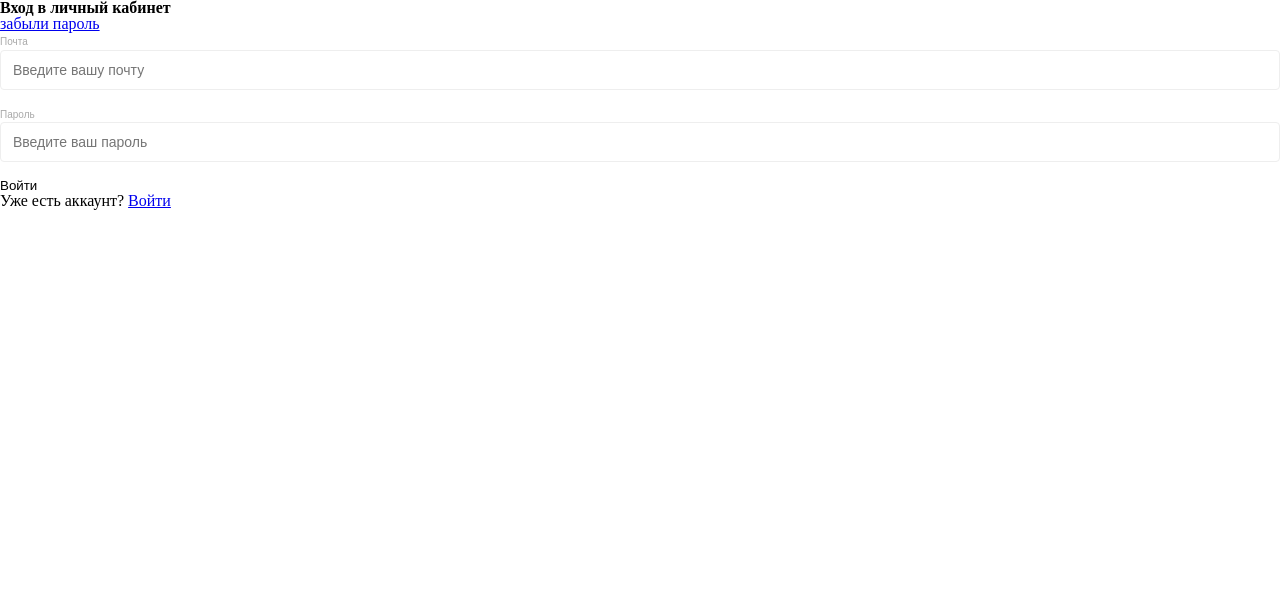
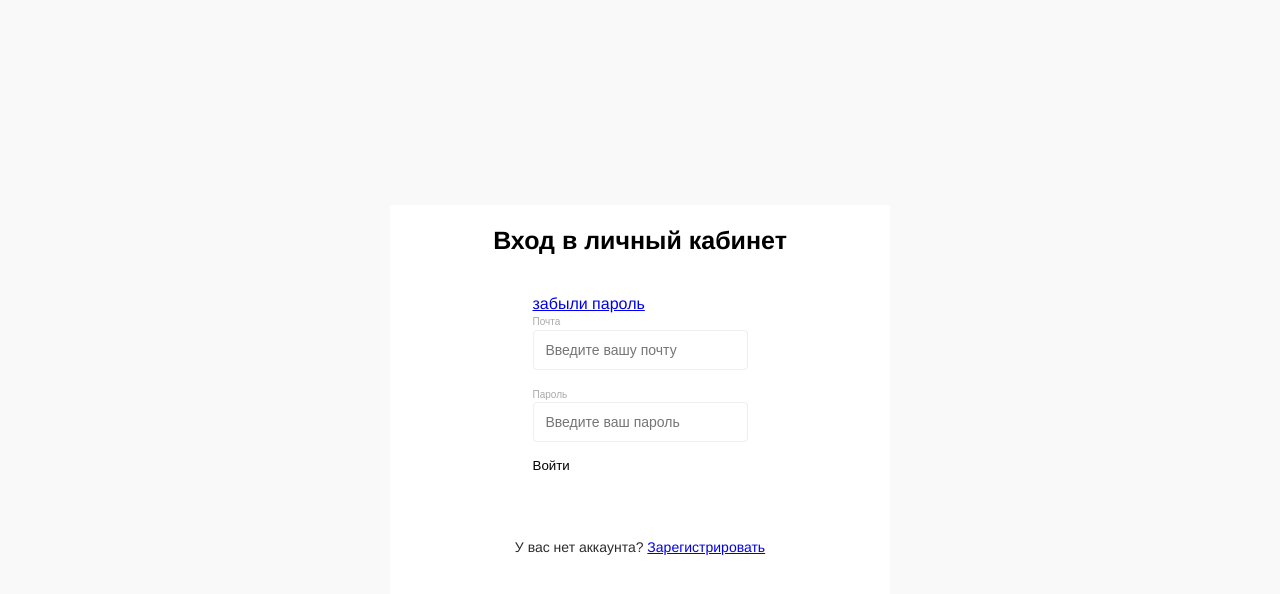
Before and after one commit to dzmitry-viartseika/mern-signup-service, a Vue app in the folder frontend/app/: page /sign-in in a window 1280 px wide. Shown: the top 594 px of the page. Built offline with nearby package versions, Linux system fonts and the light colour scheme.

Commit message:
added apiServices

```diff
--- a/frontend/app/src/App.vue
+++ b/frontend/app/src/App.vue
@@ -7,15 +7,6 @@
 <script>
 export default {
   name: 'App',
-  created() {
-    const token = localStorage.getItem('token');
-    console.log('token', token);
-    // if (!token) {
-    //   this.$router.push('/sign-up');
-    // } else {
-    //   this.$router.push('/dashboard');
-    // }
-  },
 };
 </script>
 
--- a/frontend/app/src/assets/scss/core.scss
+++ b/frontend/app/src/assets/scss/core.scss
@@ -1,3 +1,51 @@
 @import "reset";
 @import "variables";
 @import "buttons";
+
+.app {
+
+  &-container {
+    display: flex;
+    align-items: center;
+    justify-content: center;
+    width: 100%;
+    height: 100vh;
+    background-color: $color-background;
+  }
+
+  &-modal {
+    font-family: Uni Neue,Helvetica Neue,Helvetica,Arial,Lucida Grande,sans-serif;
+    font-weight: 400;
+    display: flex;
+    width: 500px;
+    padding: 20px;
+    align-items: center;
+    justify-content: center;
+    margin: auto;
+    flex-direction: column;
+    background: #fff;
+
+    &__title {
+      font-weight: 700;
+      font-size: 25px;
+      line-height: 125%;
+      text-align: center;
+      color: #000;
+      margin-bottom: 40px;
+    }
+
+    &__footer {
+      text-align: center;
+      font-weight: 500;
+      font-size: 14px;
+      line-height: 125%;
+      color: #2c2c2c;
+      min-height: 36px;
+      margin-top: 36px;
+    }
+
+    &__form {
+      margin-bottom: 30px;
+    }
+  }
+}
--- a/frontend/app/src/assets/scss/variables.scss
+++ b/frontend/app/src/assets/scss/variables.scss
@@ -1,4 +1,5 @@
 $color-mercury: #E5E5E5;
+$color-background: #f9f9f9;
 $color-white: #fff;
 $color-black: #000;
 $color-gallery: #EEEEEE;
--- a/frontend/app/src/router/index.ts
+++ b/frontend/app/src/router/index.ts
@@ -1,5 +1,7 @@
 import Vue from 'vue';
 import VueRouter, { RouteConfig } from 'vue-router';
+
+const token = localStorage.getItem('token');
 
 Vue.use(VueRouter);
 
@@ -7,22 +9,24 @@ const routes: Array<RouteConfig> = [
   {
     path: '/sign-up',
     name: 'SignUp',
-    component: () => import(/* webpackChunkName: "about" */ '../views/SignUp.vue'),
+    component: () => import(/* webpackChunkName: "SignUp" */ '../views/SignUp.vue'),
   },
   {
     path: '/sign-in',
     name: 'SignIn',
-    component: () => import(/* webpackChunkName: "about" */ '../views/SignIn.vue'),
-  },
-  {
-    path: '/sign-in',
-    name: 'SignIn',
-    component: () => import(/* webpackChunkName: "about" */ '../views/SignIn.vue'),
+    component: () => import(/* webpackChunkName: "SignIn" */ '../views/SignIn.vue'),
   },
   {
     path: '/dashboard',
     name: 'Dashboard',
-    component: () => import(/* webpackChunkName: "about" */ '../views/Dashboard.vue'),
+    component: () => import(/* webpackChunkName: "Dashboard" */ '../views/Dashboard.vue'),
+    beforeEnter: (to, from, next) => {
+      if (token) {
+        next();
+      } else {
+        next({ name: 'SignIn' });
+      }
+    },
   },
   {
     path: '/forgot-password',
--- a/frontend/app/src/views/ForgotPassword.vue
+++ b/frontend/app/src/views/ForgotPassword.vue
@@ -1,16 +1,18 @@
 <template>
-  <div class="app-registration">
-    <h2 class="app-registration__title">
+  <div class="app-container">
+    <div class="app-modal">
+      <h2 class="app-modal__title">
         Забыли пароль?
       </h2>
-    <div class="app-registration__form">
+      <div class="app-modal__form">
         еmail
         <input type="text">
         <button>Отправить</button>
       </div>
-    <div class="app-registration__footer">
+      <div class="app-modal__footer">
         У вас нет аккаунта?
-      <a href="/login">Зарегистрировать</a>
+        <a href="/sign-up">Зарегистрировать</a>
+      </div>
     </div>
   </div>
 </template>
--- a/frontend/app/src/views/SignIn.vue
+++ b/frontend/app/src/views/SignIn.vue
@@ -1,9 +1,10 @@
 <template>
-  <div class="app-login">
-    <h2 class="app-login__title">
+  <div class="app-container">
+    <div class="app-modal">
+      <h2 class="app-modal__title">
         Вход в личный кабинет
       </h2>
-    <div class="app-login__form">
+      <div class="app-modal__form">
         <a href="/forgot-password">забыли пароль</a>
         <text-input
           :value.sync="userEmail"
@@ -17,9 +18,10 @@
         />
         <button @click="SignIn">Войти</button>
       </div>
-    <div class="app-login__footer">
-      Уже есть аккаунт?
-      <a href="/sign-in">Войти</a>
+      <div class="app-modal__footer">
+        У вас нет аккаунта?
+        <a href="/sign-up">Зарегистрировать</a>
+      </div>
     </div>
   </div>
 </template>
--- a/frontend/app/src/views/SignUp.vue
+++ b/frontend/app/src/views/SignUp.vue
@@ -1,10 +1,10 @@
 <template>
   <div class="app-container">
-    <div class="app-registration">
-      <h2 class="app-registration__title">
+    <div class="app-modal">
+      <h2 class="app-modal__title">
         Регистрация
       </h2>
-      <div class="app-registration__form">
+      <div class="app-modal__form">
         <text-input
           :value.sync="userEmail"
           placeholder-text="Введите вашу почту"
@@ -22,7 +22,7 @@
       >
         Регистрация
       </button>
-      <div class="app-registration__footer">
+      <div class="app-modal__footer">
         Уже есть аккаунт?
         <a href="/sign-in">Войти</a>
       </div>
@@ -60,49 +60,4 @@ export default class SignUp extends Vue {
 }
 </script>
 
-<style scoped lang="scss">
-  .app-container {
-    display: flex;
-    align-items: center;
-    justify-content: center;
-    width: 100%;
-    height: 100vh;
-    background-color: #f9f9f9;
-  }
-
-  .app-registration {
-    font-family: Uni Neue,Helvetica Neue,Helvetica,Arial,Lucida Grande,sans-serif;
-    font-weight: 400;
-    display: flex;
-    width: 500px;
-    padding: 20px;
-    align-items: center;
-    justify-content: center;
-    margin: auto;
-    flex-direction: column;
-    background: #fff;
-
-    &__title {
-      font-weight: 700;
-      font-size: 25px;
-      line-height: 125%;
-      text-align: center;
-      color: #000;
-      margin-bottom: 40px;
-    }
-
-    &__footer {
-      text-align: center;
-      font-weight: 500;
-      font-size: 14px;
-      line-height: 125%;
-      color: #2c2c2c;
-      min-height: 36px;
-      margin-top: 36px;
-    }
-
-    &__form {
-      margin-bottom: 30px;
-    }
-  }
-</style>
+<style scoped lang="scss"></style>
```
Lines whose indentation alone changed are shown as unchanged.
